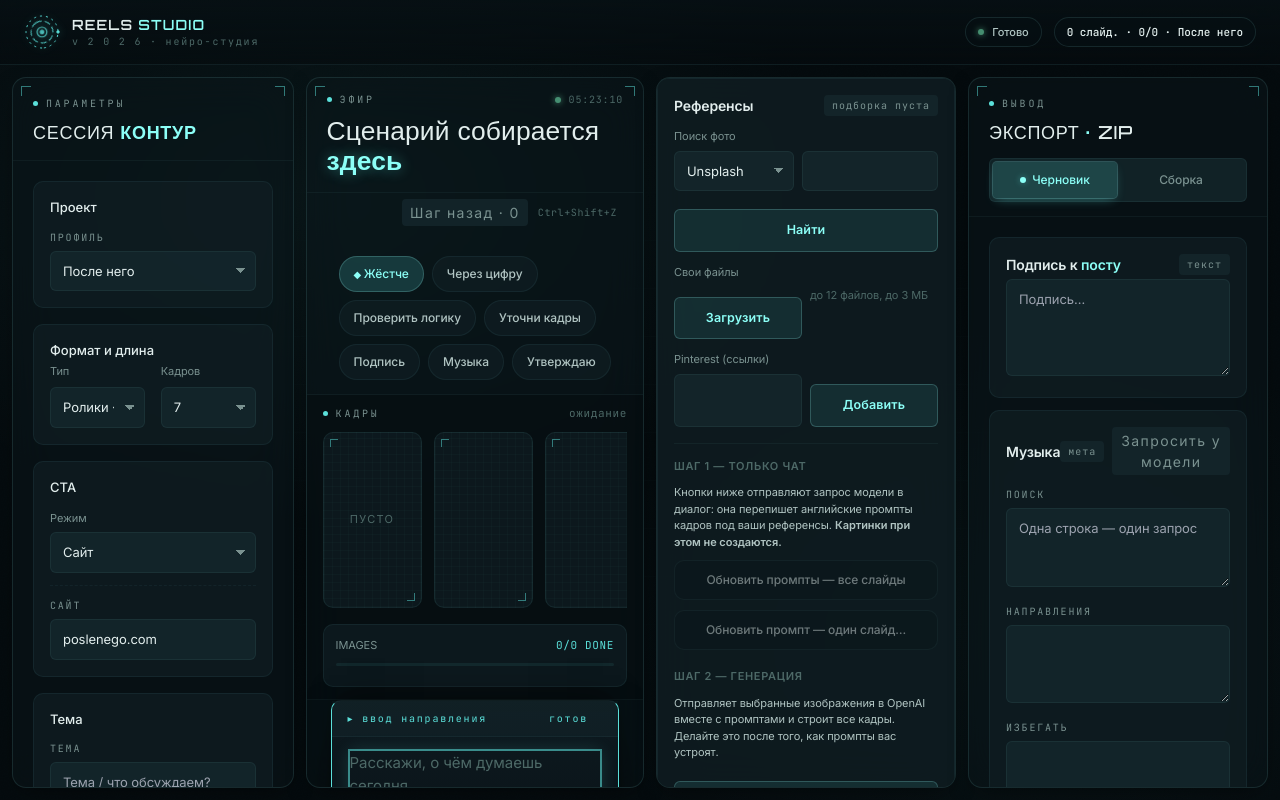
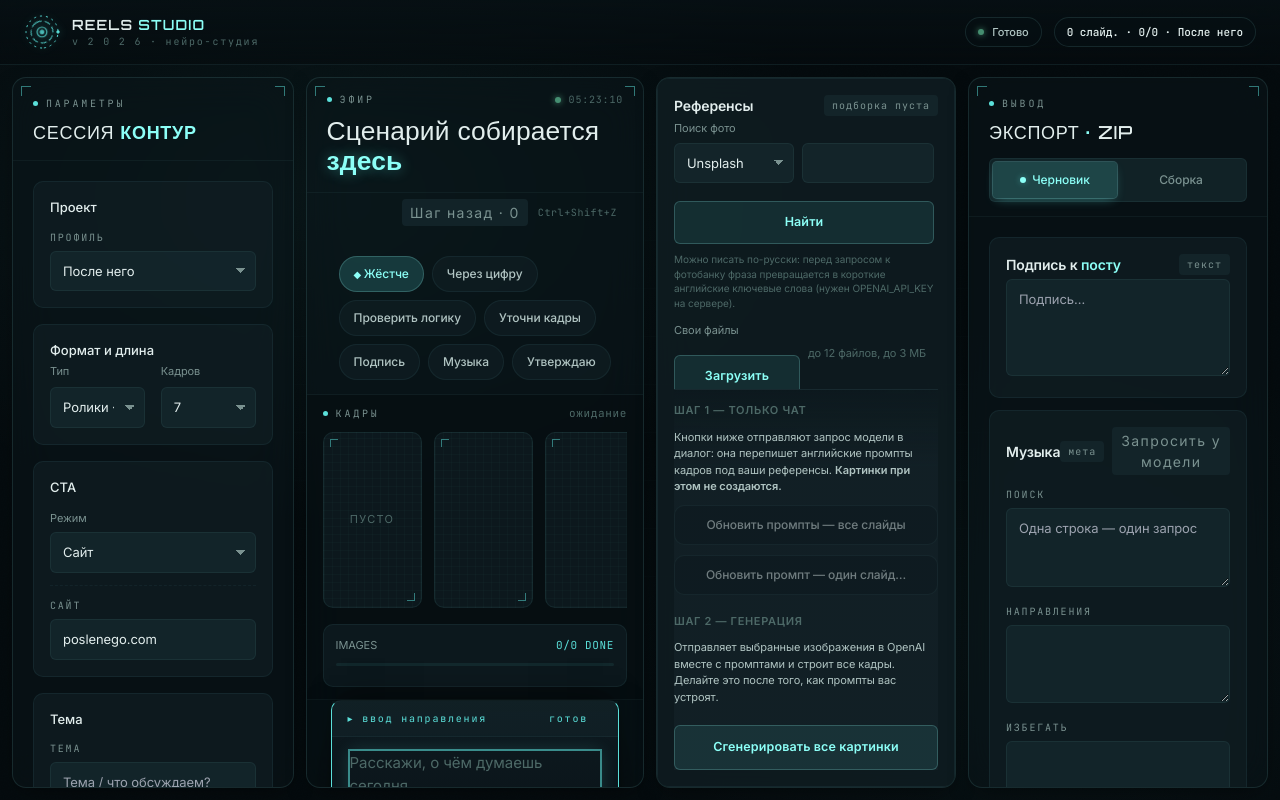
Before and after one commit to zobnin8-ux/AI-Reels-Studio, a Next.js app: page / in a window 1280 px wide. Built offline with nearby package versions, Linux system fonts and the light colour scheme.

Commit message:
refactor: extract stock photo queries and improve references panel layout

```diff
--- a/src/app/api/references/pexels/route.ts
+++ b/src/app/api/references/pexels/route.ts
@@ -1,5 +1,6 @@
 import { NextResponse } from "next/server";
 import { z } from "zod";
+import { keywordsForStockPhotoSearch } from "@/lib/stock-photo-query";
 
 const reqSchema = z.object({
   query: z.string().trim().min(2).max(80),
@@ -25,8 +26,13 @@ export async function POST(request: Request) {
   }
 
   const perPage = body.perPage ?? 18;
+  const searchQuery = await keywordsForStockPhotoSearch(body.query);
+  if (searchQuery.length < 2) {
+    return jsonError("Query too short after normalization", 400);
+  }
+
   const url = new URL("https://api.pexels.com/v1/search");
-  url.searchParams.set("query", body.query);
+  url.searchParams.set("query", searchQuery);
   url.searchParams.set("per_page", String(perPage));
   url.searchParams.set("orientation", "portrait");
 
@@ -67,5 +73,5 @@ export async function POST(request: Request) {
       })
       .filter(Boolean) ?? [];
 
-  return NextResponse.json({ items });
+  return NextResponse.json({ items, queryUsed: searchQuery });
 }
--- a/src/app/api/references/unsplash/route.ts
+++ b/src/app/api/references/unsplash/route.ts
@@ -1,5 +1,6 @@
 import { NextResponse } from "next/server";
 import { z } from "zod";
+import { keywordsForStockPhotoSearch } from "@/lib/stock-photo-query";
 
 const reqSchema = z.object({
   query: z.string().trim().min(2).max(80),
@@ -25,8 +26,13 @@ export async function POST(request: Request) {
   }
 
   const perPage = body.perPage ?? 18;
+  const searchQuery = await keywordsForStockPhotoSearch(body.query);
+  if (searchQuery.length < 2) {
+    return jsonError("Query too short after normalization", 400);
+  }
+
   const url = new URL("https://api.unsplash.com/search/photos");
-  url.searchParams.set("query", body.query);
+  url.searchParams.set("query", searchQuery);
   url.searchParams.set("per_page", String(perPage));
   url.searchParams.set("orientation", "portrait");
 
@@ -68,5 +74,5 @@ export async function POST(request: Request) {
       })
       .filter(Boolean) ?? [];
 
-  return NextResponse.json({ items });
+  return NextResponse.json({ items, queryUsed: searchQuery });
 }
--- a/src/app/v2026-app.css
+++ b/src/app/v2026-app.css
@@ -601,6 +601,42 @@ aside.panel.anim-4 .panel-strip {
 }
 
 /* ——— References column ——— */
+/* Заполняем высоту колонки: скролл только у середины, кнопки шагов всегда внизу панели */
+.references-panel-root {
+  flex: 1 1 0;
+  min-height: 0;
+  display: flex;
+  flex-direction: column;
+  overflow: hidden;
+  margin-bottom: 0;
+}
+
+.references-panel-top {
+  flex-shrink: 0;
+}
+
+.references-panel-scroll {
+  flex: 1 1 0;
+  min-height: 0;
+  overflow-y: auto;
+  overflow-x: hidden;
+  -webkit-overflow-scrolling: touch;
+  padding-right: 4px;
+}
+
+.references-panel-footer {
+  flex-shrink: 0;
+  padding-top: 12px;
+  border-top: 1px solid var(--border-divider);
+  background: linear-gradient(180deg, rgba(5, 11, 14, 0) 0%, rgba(18, 32, 38, 0.97) 20%);
+}
+
+.references-panel-footer .references-actions-block {
+  margin-top: 0;
+  padding-top: 0;
+  border-top: none;
+}
+
 .references-panel-head {
   flex-wrap: wrap;
   align-items: center;
@@ -644,6 +680,25 @@ aside.panel.anim-4 .panel-strip {
 .references-hint-inline {
   font-size: 11px;
   color: var(--text-muted);
+}
+
+.references-search-hint {
+  margin: 8px 0 0;
+  font-size: 10px;
+  line-height: 1.45;
+  color: var(--text-muted);
+}
+
+.references-catalog-query {
+  margin: 6px 0 0;
+  font-size: 10px;
+  line-height: 1.4;
+  color: var(--text-secondary);
+}
+
+.references-catalog-query .mono {
+  color: var(--text-dim);
+  word-break: break-word;
 }
 
 .references-thumb-grid {
@@ -704,9 +759,6 @@ aside.panel.anim-4 .panel-strip {
 }
 
 .references-actions-block {
-  margin-top: 16px;
-  padding-top: 14px;
-  border-top: 1px solid var(--border-divider);
   display: flex;
   flex-direction: column;
   gap: 10px;
--- a/src/components/ReferencesPanel.tsx
+++ b/src/components/ReferencesPanel.tsx
@@ -20,6 +20,8 @@ export function ReferencesPanel() {
   const [genBusy, setGenBusy] = useState(false);
   const [notice, setNotice] = useState<string | null>(null);
   const [results, setResults] = useState<RefResult[]>([]);
+  /** Какие ключевые слова реально ушли в Unsplash/Pexels (после перевода с русского). */
+  const [lastCatalogQuery, setLastCatalogQuery] = useState<string | null>(null);
   const [pinterestDraft, setPinterestDraft] = useState("");
   const [preview, setPreview] = useState<PreviewState | null>(null);
 
@@ -76,6 +78,7 @@ export function ReferencesPanel() {
     }
     setBusy(true);
     setNotice(null);
+    setLastCatalogQuery(null);
     try {
       const endpoint = refs.source === "pexels" ? "/api/references/pexels" : "/api/references/unsplash";
       const res = await fetch(endpoint, {
@@ -87,7 +90,8 @@ export function ReferencesPanel() {
         const j = (await res.json().catch(() => ({}))) as { error?: string };
         throw new Error(j.error ?? `Search failed (${res.status})`);
       }
-      const j = (await res.json()) as { items?: RefResult[] };
+      const j = (await res.json()) as { items?: RefResult[]; queryUsed?: string };
+      setLastCatalogQuery(typeof j.queryUsed === "string" && j.queryUsed.trim() ? j.queryUsed.trim() : null);
       setResults(j.items ?? []);
       if ((j.items ?? []).length === 0) {
         setNotice("Ничего не найдено. Если включён поиск — проверьте ключи API и перезапуск сервера.");
@@ -275,12 +279,15 @@ export function ReferencesPanel() {
       : null;
 
   return (
-    <div className="asset-block references-panel">
+    <div className="asset-block references-panel references-panel-root">
+      <div className="references-panel-top">
         <div className="asset-head references-panel-head">
           <div className="asset-h">Референсы</div>
           <span className="asset-badge">{selectedCount ? `${selectedCount} в подборке` : "подборка пуста"}</span>
         </div>
+      </div>
 
+      <div className="references-panel-scroll">
         {notice ? (
           <div className="references-notice" role="status">
             {notice}
@@ -315,6 +322,15 @@ export function ReferencesPanel() {
               {busy ? "…" : "Найти"}
             </button>
           </div>
+          <p className="references-search-hint">
+            Можно писать по-русски: перед запросом к фотобанку фраза превращается в короткие английские ключевые слова
+            (нужен <span className="mono">OPENAI_API_KEY</span> на сервере).
+          </p>
+          {lastCatalogQuery ? (
+            <p className="references-catalog-query" title="То, что ушло в Unsplash/Pexels">
+              Запрос в каталоге: <span className="mono">{lastCatalogQuery}</span>
+            </p>
+          ) : null}
         </div>
 
         {results.length ? (
@@ -412,7 +428,9 @@ export function ReferencesPanel() {
             </div>
           ) : null}
         </div>
+      </div>
 
+      <div className="references-panel-footer">
         <div className="references-actions-block">
           <div className="references-step-title">Шаг 1 — только чат</div>
           <p className="references-step-desc">
@@ -450,6 +468,7 @@ export function ReferencesPanel() {
             {genBusy ? "Генерация…" : "Сгенерировать все картинки"}
           </button>
         </div>
+      </div>
 
       {previewModal}
     </div>
--- /dev/null
+++ b/src/lib/stock-photo-query.ts
@@ -0,0 +1,78 @@
+/**
+ * Unsplash/Pexels индексируют в основном английские запросы.
+ * Если пользователь пишет по-русски, переводим в короткие EN-ключевые слова на сервере.
+ */
+
+const CYRILLIC = /[\u0400-\u04FF]/;
+
+function clip(s: string, max: number) {
+  const t = s.trim();
+  if (t.length <= max) return t;
+  return t.slice(0, max).trim();
+}
+
+/**
+ * @returns строка для параметра `query` у Unsplash/Pexels
+ */
+export async function keywordsForStockPhotoSearch(userQuery: string): Promise<string> {
+  const trimmed = clip(userQuery, 200);
+  if (trimmed.length < 2) return trimmed;
+
+  if (!CYRILLIC.test(trimmed)) {
+    return clip(trimmed, 100);
+  }
+
+  const apiKey = process.env.OPENAI_API_KEY;
+  if (!apiKey) {
+    return clip(trimmed, 100);
+  }
+
+  const model =
+    process.env.OPENAI_STOCK_QUERY_MODEL?.trim() ||
+    process.env.OPENAI_CHAT_MODEL?.trim() ||
+    process.env.OPENAI_MODEL?.trim() ||
+    "gpt-4o-mini";
+
+  try {
+    const res = await fetch("https://api.openai.com/v1/chat/completions", {
+      method: "POST",
+      headers: {
+        authorization: `Bearer ${apiKey}`,
+        "content-type": "application/json"
+      },
+      body: JSON.stringify({
+        model,
+        temperature: 0.15,
+        max_tokens: 80,
+        messages: [
+          {
+            role: "system",
+            content:
+              "You convert short user phrases into concise English keywords for stock photo search (Unsplash, Pexels). " +
+              "Output ONLY the English keywords: lowercase, separate with spaces or commas, 3–14 words. " +
+              "No quotes, no sentences, no explanation. " +
+              "If the user names a place or person in Cyrillic, use common English exonyms or Latin transliteration when needed."
+          },
+          { role: "user", content: trimmed }
+        ]
+      })
+    });
+
+    if (!res.ok) {
+      return clip(trimmed, 100);
+    }
+
+    const data = (await res.json()) as { choices?: { message?: { content?: string } }[] };
+    const raw = data.choices?.[0]?.message?.content?.trim() ?? "";
+    const cleaned = raw
+      .replace(/^["']|["']$/g, "")
+      .replace(/\n+/g, " ")
+      .trim();
+    if (cleaned.length < 2) {
+      return clip(trimmed, 100);
+    }
+    return clip(cleaned, 100);
+  } catch {
+    return clip(trimmed, 100);
+  }
+}
```
Also changed, not shown: 1 other file (tests, documents, lock files or other folders). Lines whose indentation alone changed are shown as unchanged.
